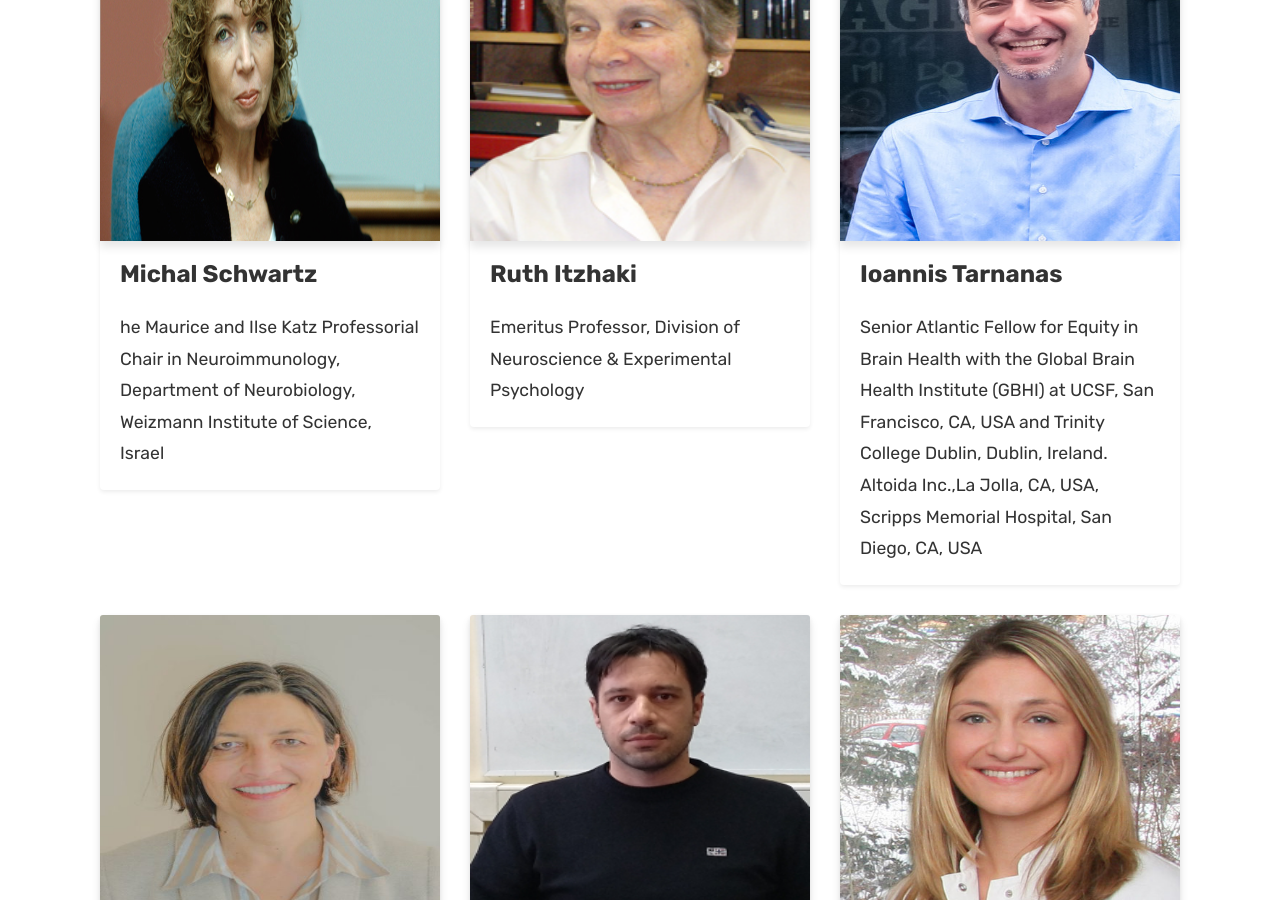
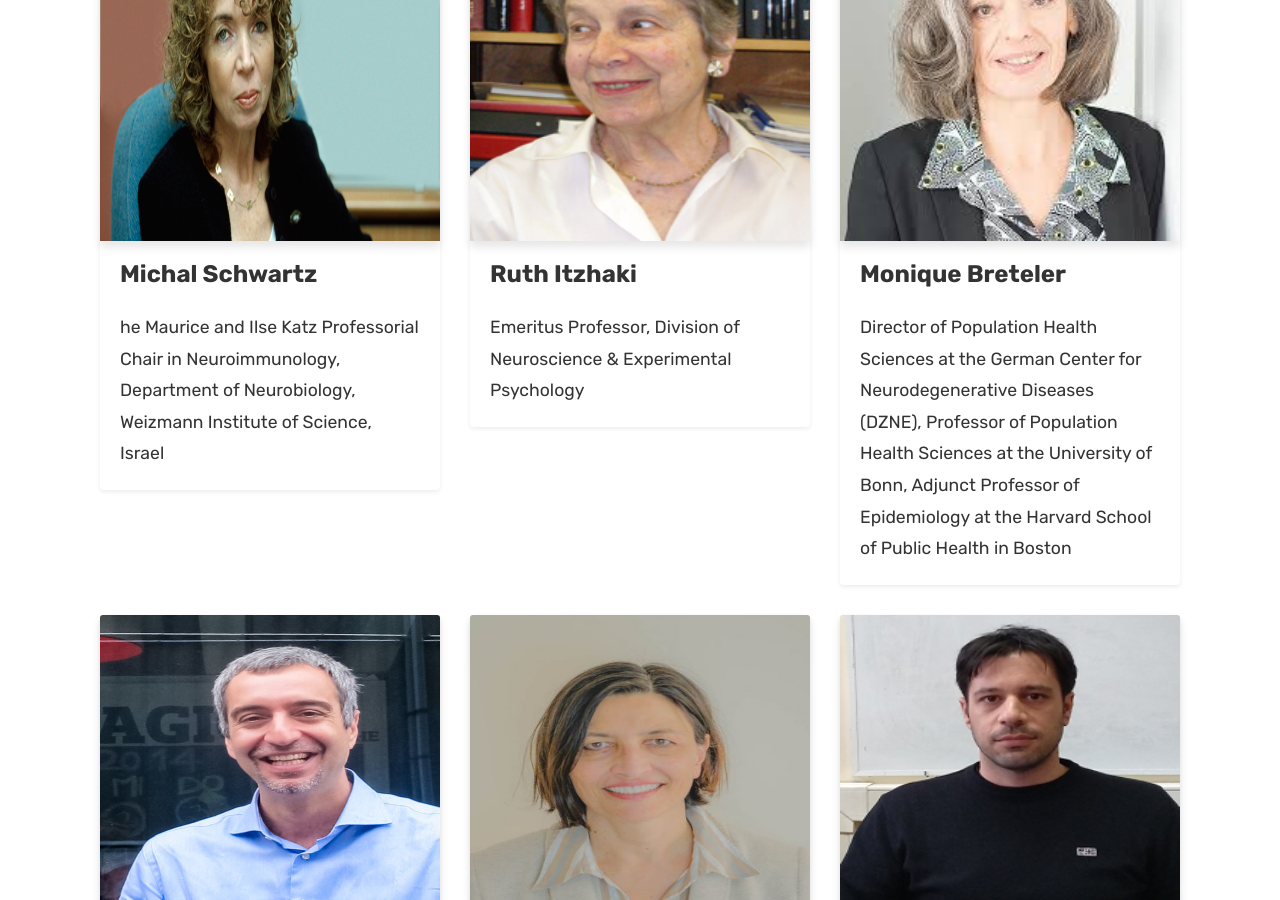
Before and after one commit to Covide-1797/genedis, a Jekyll site: the page built from pages/invited-speakers-and-keynote.html, in a window 1280 px wide and 900 px high, scrolled down 5630 px. Built offline with Jekyll 4.4.1, drawn with Linux system fonts in a browser that asks for light colours.

Commit message:
Update invited-speakers-and-keynote.html

```diff
--- a/pages/invited-speakers-and-keynote.html
+++ b/pages/invited-speakers-and-keynote.html
@@ -318,6 +318,18 @@ title: Keynote and Invited Speakers
         </div>
         <div class="col-md-4">
             <div class="card shadow-sm">
+                <img class="card-img-top" src="{{ site.baseurl }}/assets/images/invited-speakers/Monique-Breteler.jpg"
+                    alt="Monique-Breteler-image">
+                <div class="card-block">
+                    <h4 class="card-title"><b>Monique Breteler</b></h4>
+                    <p class="card-text">Director of Population Health Sciences at the German Center for
+                        Neurodegenerative Diseases (DZNE), Professor of Population Health Sciences at the University of
+                        Bonn, Adjunct Professor of Epidemiology at the Harvard School of Public Health in Boston</p>
+                </div>
+            </div>
+        </div>
+        <div class="col-md-4">
+            <div class="card shadow-sm">
                 <img class="card-img-top" src="{{ site.baseurl }}/assets/images/invited-speakers/Ioannis-Tarnanas.jpg"
                     alt="Ioannis-Tarnanas-image">
                 <div class="card-block">
```
